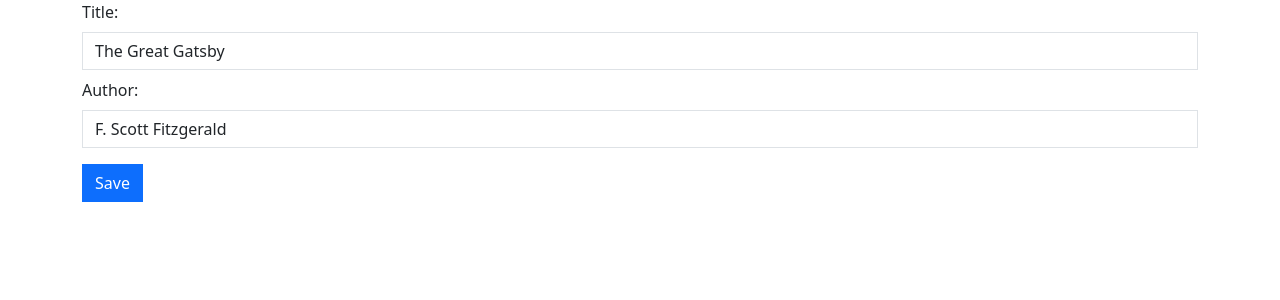
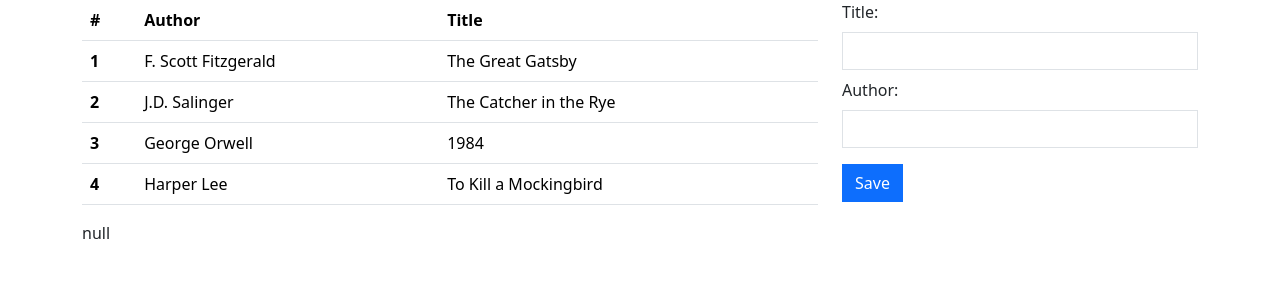
Before and after one commit to mmatczak/ng-course-16.10.2024, an Angular app: page / in a window 1280 px wide. Shown: the top 300 px of the page. Built offline with nearby package versions, Linux system fonts and the light colour scheme.

Commit message:
Master Details

```diff
--- a/src/app/app.component.html
+++ b/src/app/app.component.html
@@ -1,3 +1,3 @@
 <main class="container">
-  <ba-book-details></ba-book-details>
+  <ba-book-overview></ba-book-overview>
 </main>
--- a/src/app/app.component.ts
+++ b/src/app/app.component.ts
@@ -1,10 +1,10 @@
-import { Component } from '@angular/core';
-import {BookDetailsComponent} from './book/components/book-details/book-details.component';
+import {Component} from '@angular/core';
+import {BookOverviewComponent} from './book/components/book-overview/book-overview.component';
 
 @Component({
   selector: 'ba-root',
   standalone: true,
-  imports: [BookDetailsComponent],
+  imports: [BookOverviewComponent],
   templateUrl: './app.component.html',
   styleUrl: './app.component.scss'
 })
--- a/src/app/book/components/book-details/book-details.component.html
+++ b/src/app/book/components/book-details/book-details.component.html
@@ -1,11 +1,11 @@
 <form (submit)="saveBook($event)">
   <div class="mb-2">
     <label for="title" class="form-label">Title:</label>
-    <input id="title" class="form-control" [value]="book.title" />
+    <input id="title" class="form-control" [value]="book?.title" />
   </div>
   <div class="mb-3">
     <label for="author" class="form-label">Author:</label>
-    <input id="author" class="form-control" [value]="book.author"  />
+    <input id="author" class="form-control" [value]="book?.author"  />
   </div>
   <button class="btn btn-primary" type="submit">Save</button>
 </form>
--- a/src/app/book/components/book-details/book-details.component.ts
+++ b/src/app/book/components/book-details/book-details.component.ts
@@ -1,4 +1,4 @@
-import { Component } from '@angular/core';
+import {Component, EventEmitter, Input, Output} from '@angular/core';
 import {Book} from '../../model';
 import {JsonPipe} from '@angular/common';
 
@@ -12,14 +12,11 @@
   styleUrl: './book-details.component.scss'
 })
 export class BookDetailsComponent {
-  readonly book: Book
+  @Input({required: true, alias: 'value'})
+  book: Book | undefined | null;
 
-  constructor() {
-    this.book = {
-      author: 'F. Scott Fitzgerald',
-      title: 'The Great Gatsby'
-    }
-  }
+  @Output()
+  bookChange: EventEmitter<Book> = new EventEmitter<Book>();
 
   saveBook(event: Event) {
     event.preventDefault();
@@ -29,13 +26,13 @@
     const titleElement = formElement.querySelector<HTMLInputElement>('#title');
     const updatedTitle = titleElement?.value
 
-    if (updatedAuthor && updatedTitle) {
+    if (updatedAuthor && updatedTitle && this.book) {
       const updatedBook: Book = {
         ...this.book,
         title: updatedTitle,
         author: updatedAuthor
       }
-      console.log('Saving book...', updatedBook);
+      this.bookChange.emit(updatedBook);
     }
   }
 }
--- /dev/null
+++ b/src/app/book/components/book-overview/book-overview.component.html
@@ -0,0 +1,32 @@
+<div class="row">
+  <div class="col">
+    <table class="table table-hover">
+      <thead>
+      <tr>
+        <th scope="col">#</th>
+        <th scope="col">Author</th>
+        <th scope="col">Title</th>
+      </tr>
+      </thead>
+      <tbody>
+        @for (book of books; track book.id) {
+          <tr (click)="selectBook(book)" [class.table-active]="isBookSelected(book)">
+            <th scope="row">{{$index + 1}}</th>
+            <td>{{book.author}}</td>
+            <td>{{book.title}}</td>
+          </tr>
+        }
+<!--      <tr *ngFor="let book of books; index as i">-->
+<!--        <th scope="row">{{i + 1}}</th>-->
+<!--        <td>{{book.author}}</td>-->
+<!--        <td>{{book.title}}</td>-->
+<!--      </tr>-->
+      </tbody>
+    </table>
+    <output>{{selectedBook | json}}</output>
+  </div>
+  <div class="col-4">
+    <ba-book-details (bookChange)="updateBook($event)"
+                     [value]="selectedBook"></ba-book-details>
+  </div>
+</div>
--- /dev/null
+++ b/src/app/book/components/book-overview/book-overview.component.scss
@@ -0,0 +1,3 @@
+table > tbody > tr {
+  cursor: pointer;
+}
--- /dev/null
+++ b/src/app/book/components/book-overview/book-overview.component.ts
@@ -0,0 +1,59 @@
+import { Component } from '@angular/core';
+import {BookDetailsComponent} from '../book-details/book-details.component';
+import {Book} from '../../model';
+import {JsonPipe, NgForOf} from '@angular/common';
+
+@Component({
+  selector: 'ba-book-overview',
+  standalone: true,
+  imports: [
+    BookDetailsComponent,
+    NgForOf,
+    JsonPipe
+  ],
+  templateUrl: './book-overview.component.html',
+  styleUrl: './book-overview.component.scss'
+})
+export class BookOverviewComponent {
+  books: Book[];
+  selectedBook: Book | null = null;
+
+  constructor() {
+    this.books = [
+      {
+        id: 1,
+        author: 'F. Scott Fitzgerald',
+        title: 'The Great Gatsby'
+      },
+      {
+        id: 2,
+        author: 'J.D. Salinger',
+        title: 'The Catcher in the Rye'
+      },
+      {
+        id: 3,
+        author: 'George Orwell',
+        title: '1984'
+      },
+      {
+        id: 4,
+        author: 'Harper Lee',
+        title: 'To Kill a Mockingbird'
+      }
+    ]
+  }
+
+  selectBook(book: Book) {
+    this.selectedBook = book;
+  }
+
+  isBookSelected(book: Book) {
+    return this.selectedBook === book;
+  }
+
+  updateBook(updatedBook: Book) {
+    this.books = this.books.map(
+      book => book.id === updatedBook.id ? updatedBook : book);
+    this.selectBook(updatedBook);
+  }
+}
--- a/src/app/book/model/index.ts
+++ b/src/app/book/model/index.ts
@@ -1,4 +1,5 @@
 export interface Book {
+  id: number;
   author: string;
   title: string;
 }
```
Also changed, not shown: 1 other file (tests, documents, lock files or other folders).
